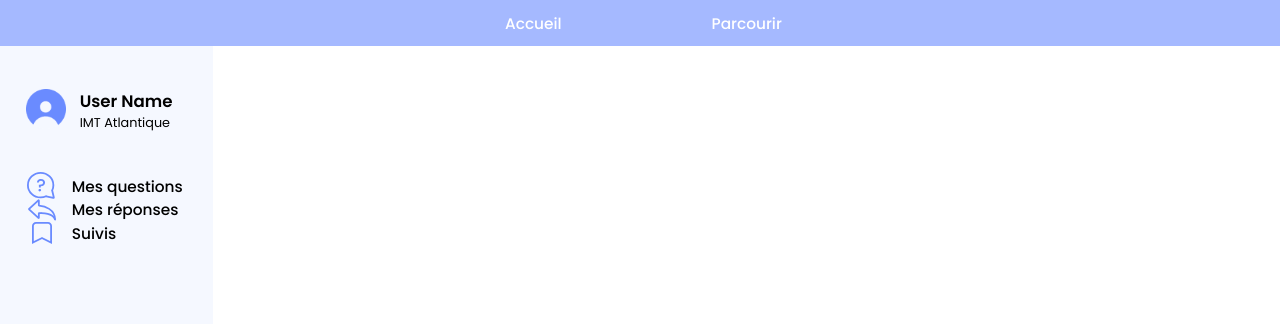
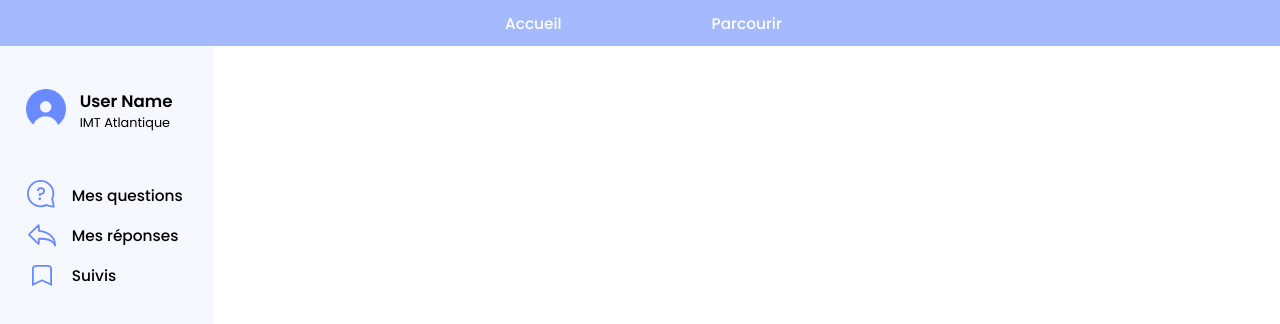
Before and after one commit to BrunoPre/fil-a1-forums-etudiant-front, a Vue app: page / in a window 1280 px wide. Shown: the top 324 px of the page. Built offline with nearby package versions, Linux system fonts and the light colour scheme.

Commit message:
[16] FRONT: Sticky sidebar

```diff
--- a/src/App.vue
+++ b/src/App.vue
@@ -31,12 +31,11 @@ export default defineComponent({
 <style>
 @import url("https://fonts.googleapis.com/css2?family=Poppins:wght@300;400;500;600;700&display=swap");
 
-
 html {
   font-size: 80%;
 }
 
-@media screen and (min-width: 1920px){
+@media screen and (min-width: 1920px) {
   html {
     font-size: 100%;
   }
@@ -62,7 +61,7 @@ body {
 .navbar {
   display: grid;
   grid-template-columns: 1fr 1fr 1fr 1fr 1fr 1fr;
-  grid-template-rows: .5fr 1fr .5fr;
+  grid-template-rows: 0.5fr 1fr 0.5fr;
   gap: 0px 0px;
   grid-auto-flow: row;
   grid-template-areas:
--- a/src/components/Sidebar.vue
+++ b/src/components/Sidebar.vue
@@ -83,6 +83,9 @@ export default defineComponent({
     "...";
   grid-area: sidebar;
   background: #f5f8ff;
+  height: 100vh;
+  position: sticky;
+  top: 0;
 }
 
 .profile {
```
